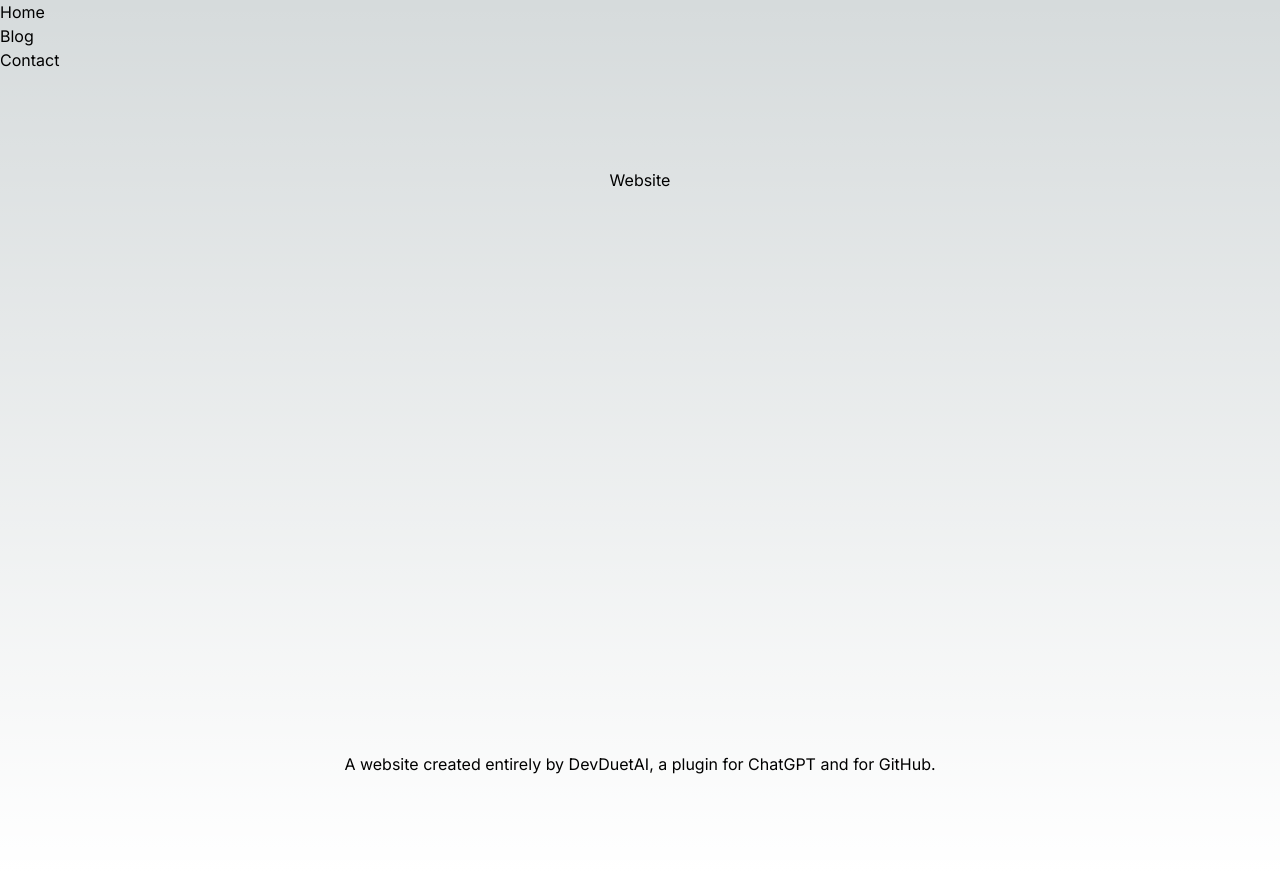
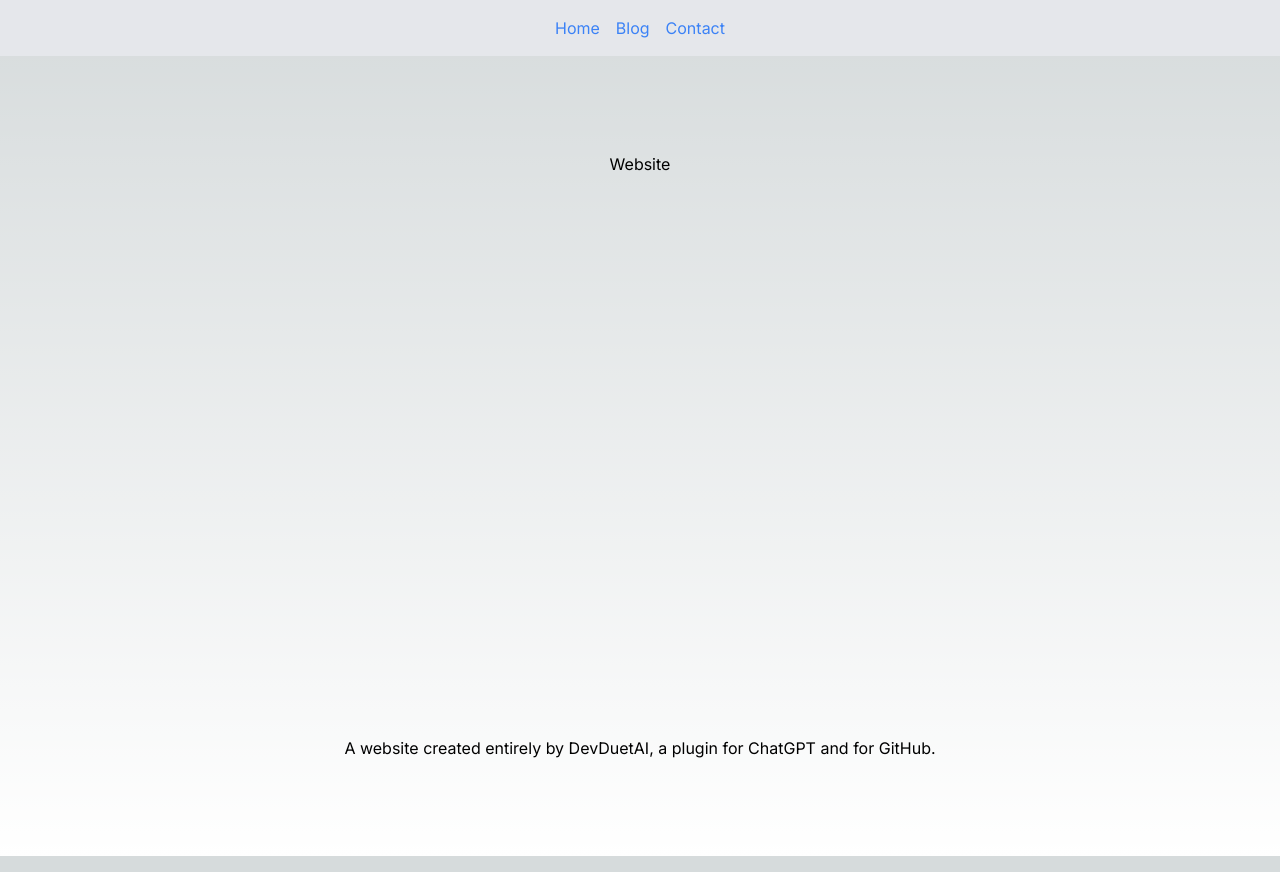
Before and after one commit to AustinMichaelColeman/website, a Next.js app: page / in a window 1280 px wide. Built offline with nearby package versions, Linux system fonts and the light colour scheme.

Commit message:
Updated Navbar with basic styles

```diff
--- a/src/components/Navbar.js
+++ b/src/components/Navbar.js
@@ -3,16 +3,22 @@ import Link from 'next/link';
 
 const Navbar = () => {
   return (
-    <nav>
-      <ul>
+    <nav className="bg-gray-200 p-4">
+      <ul className="flex justify-center space-x-4">
         <li>
-          <Link href="/">Home</Link>
+          <Link href="/">
+            <a className="text-blue-500 hover:text-blue-800">Home</a>
+          </Link>
         </li>
         <li>
-          <Link href="/blog">Blog</Link>
+          <Link href="/blog">
+            <a className="text-blue-500 hover:text-blue-800">Blog</a>
+          </Link>
         </li>
         <li>
-          <Link href="/contact">Contact</Link>
+          <Link href="/contact">
+            <a className="text-blue-500 hover:text-blue-800">Contact</a>
+          </Link>
         </li>
       </ul>
     </nav>
```
